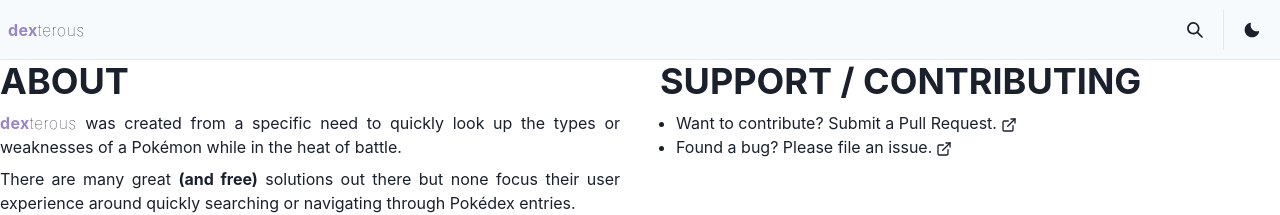
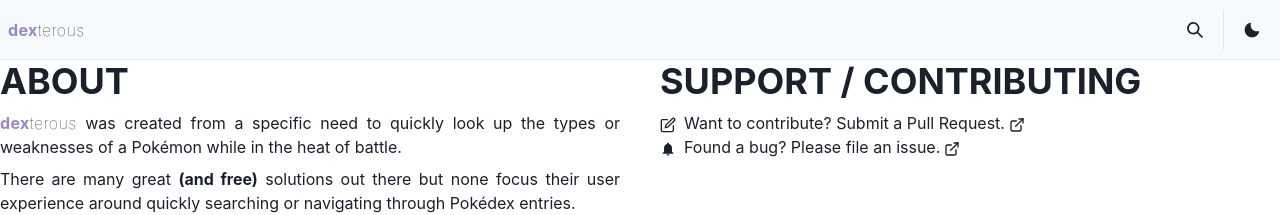
Before and after one commit to lemonpole/dexterous, a React (Create React App) app: page /#/ in a window 1280 px wide. Shown: the top 215 px of the page. Built offline with nearby package versions, Linux system fonts and the light colour scheme; no server answers.

Commit message:
chore: update homepage

```diff
--- a/src/pages/home.tsx
+++ b/src/pages/home.tsx
@@ -2,7 +2,8 @@ import PackageInfo from '@dxtr/package';
 import { Outlet } from 'react-router-dom';
 import { Constants } from '@dxtr/lib';
 import { ExternalLink, TextLogo } from '@dxtr/components';
-import { Box, Heading, ListItem, SimpleGrid, Stack, Text, UnorderedList } from '@chakra-ui/react';
+import { BellIcon, EditIcon } from '@chakra-ui/icons';
+import { Box, Heading, List, ListIcon, ListItem, SimpleGrid, Stack, Text } from '@chakra-ui/react';
 
 
 /**
@@ -48,20 +49,22 @@ export default function Home() {
           <Heading as="h2">
             Support / Contributing
           </Heading>
-          <UnorderedList>
+          <List>
             <ListItem>
+              <ListIcon as={EditIcon} />
               Want to contribute?&nbsp;
               <ExternalLink href={PackageInfo.repository.url + '/pulls'}>
                 Submit a Pull Request.
               </ExternalLink>
             </ListItem>
             <ListItem>
+              <ListIcon as={BellIcon} />
               Found a bug?&nbsp;
               <ExternalLink href={PackageInfo.bugs.url}>
                 Please file an issue.
               </ExternalLink>
             </ListItem>
-          </UnorderedList>
+          </List>
         </Stack>
       </SimpleGrid>
     </Box>
```
